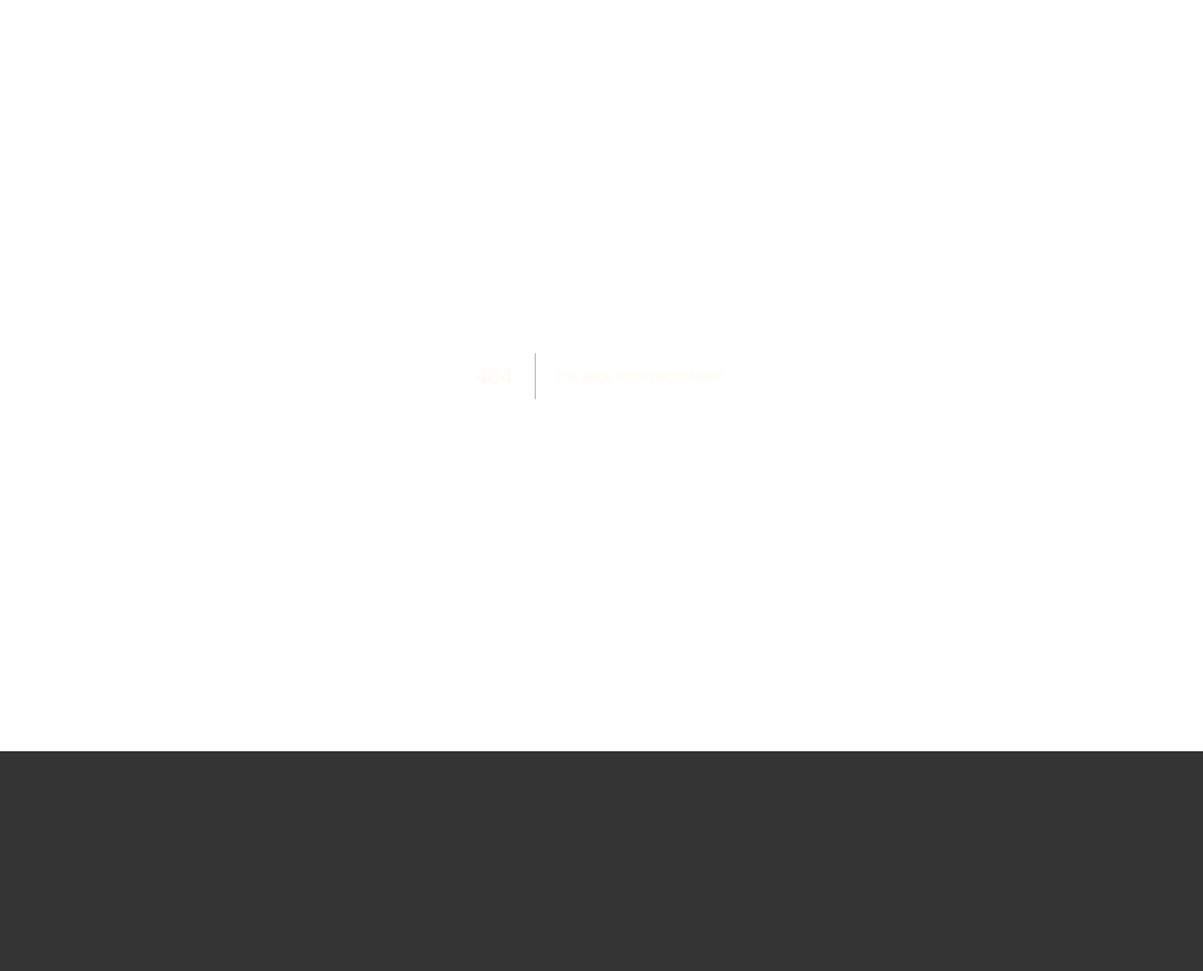
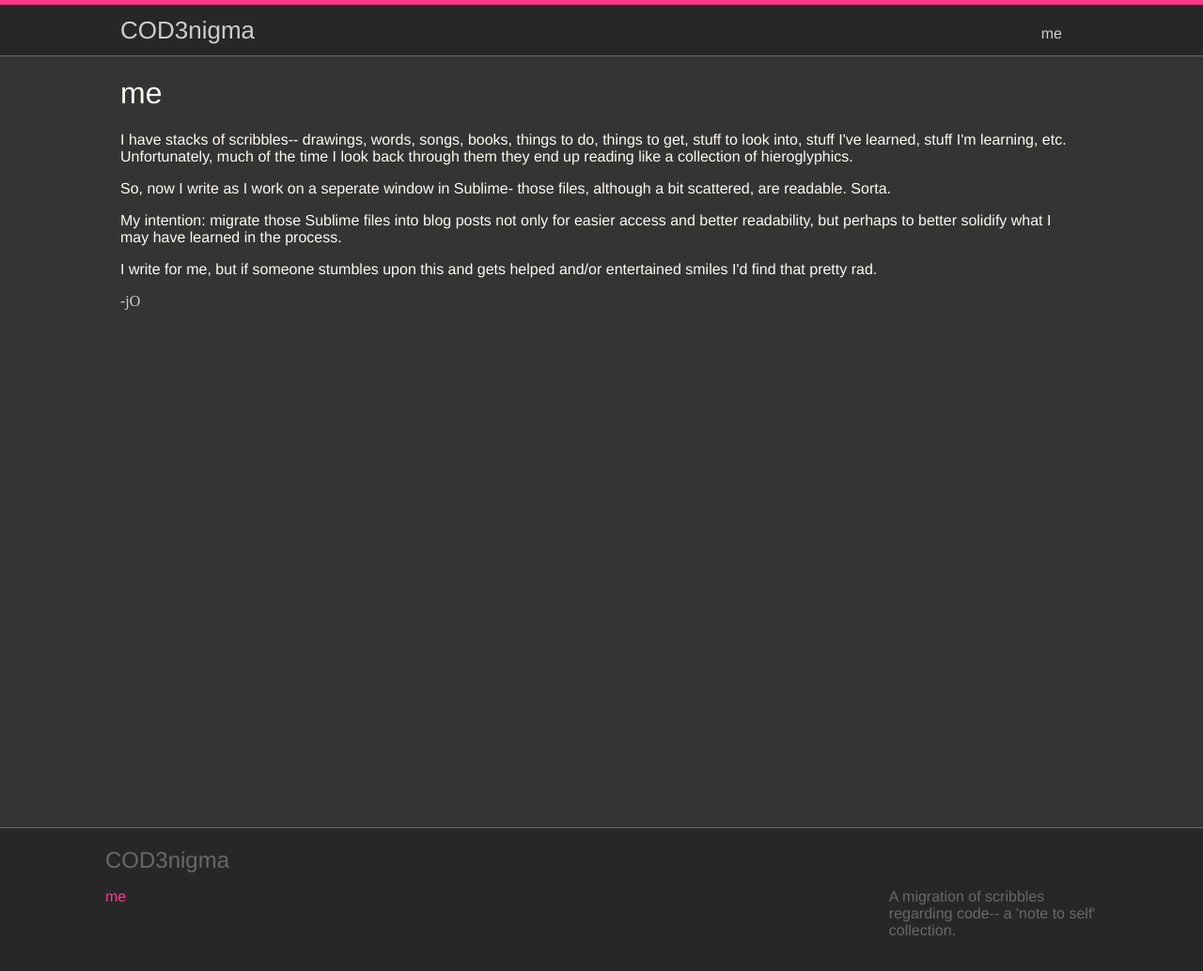
Before and after one commit to rebelcl0ud/bl0g, a Next.js app: page /me in a window 1280 px wide. Before the commit this address had no page. Shown: the whole page at 94% size. Before the commit the page ends 800 px from the top, so only its background shows below. Built offline with nearby package versions, Linux system fonts and the light colour scheme.

Commit message:
update; swapped dummy text header/footer, added bio

```diff
--- a/components/Footer.jsx
+++ b/components/Footer.jsx
@@ -5,16 +5,15 @@ const Footer = () => {
   return (
     <footer className={styles.footer}>
       <div className={styles.footerInfo}>
-        <h2 className={styles.footerTitle}>test</h2>
+        <h2 className={styles.footerTitle}>COD3nigma</h2>
         <div className={styles.footerNav}>
           <div className={styles.footerNav1}>
             <ul className={styles.contactList}>
-              <Link href="/"><a><li className={styles.contactListItem}>testing 1</li></a></Link>
-              <Link href="/"><a><li className={styles.contactListItem}>testing 2</li></a></Link>
+              <Link href="/me"><a><li className={styles.contactListItem}>me</li></a></Link>
             </ul>
           </div>
           <div className={styles.footerNav2}>
-            <p>Lorem ipsum dolor sit amet, consectetur adipiscing elit, sed do eiusmod tempor incididunt ut labore et dolore magna aliqua.</p>
+            <p>A migration of scribbles regarding code-- a 'note to self' collection.</p>
           </div>
         </div>
       </div>
--- a/components/Header.jsx
+++ b/components/Header.jsx
@@ -5,11 +5,10 @@ const Header = () => {
   return (
     <header className={styles.header}>
       <div className={styles.siteInfo}>
-        <Link href="/"><a className={styles.siteTitle}>test</a></Link>
+        <Link href="/"><a className={styles.siteTitle}>COD3nigma</a></Link>
         <nav className={styles.siteNav}>
           <div className={styles.siteNavLinks}>
-            <Link href="/"><a>test1</a></Link>
-            <Link href="/"><a>test2</a></Link>
+            <Link href="/me"><a>me</a></Link>
           </div>
         </nav>
       </div>
--- /dev/null
+++ b/pages/me.js
@@ -0,0 +1,22 @@
+import Layout from "../shared/layout";
+
+const Me = () => {
+  return (
+    <Layout>
+      <h1>me</h1>
+      <section>
+        <p>I have stacks of scribbles-- drawings, words, songs, books, things to do, things to get, stuff to look into, stuff I've learned, stuff I'm learning, etc. Unfortunately, much of the time I look back through them they end up reading like a collection of hieroglyphics.</p>
+
+        <p>So, now I write as I work on a seperate window in Sublime- those files, although a bit scattered, are readable. Sorta.</p>
+
+        <p>My intention: migrate those Sublime files into blog posts not only for easier access and better readability, but perhaps to better solidify what I may have learned in the process.</p>
+
+        <p>I write for me, but if someone stumbles upon this and gets helped and/or entertained smiles I'd find that pretty rad.</p>
+
+        -jO
+      </section>
+    </Layout>
+  )
+}
+
+export default Me;
```
